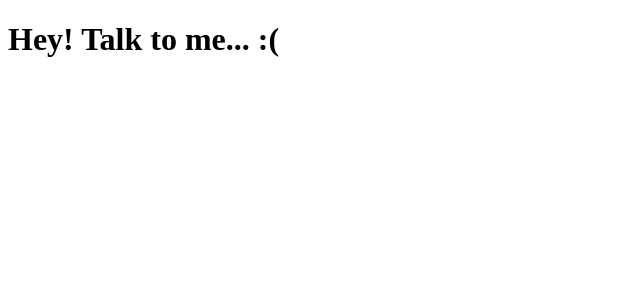
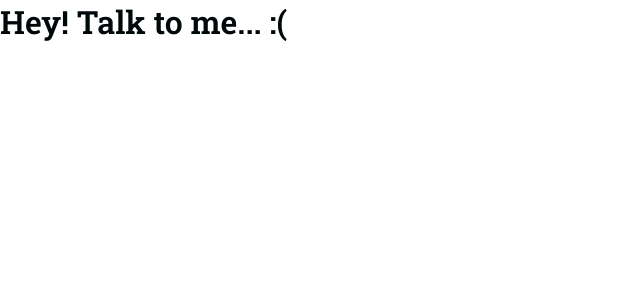
Before and after one commit to NauanyC/Messager, a React app: page / in a window 1280 px wide. Shown: the top 300 px of the page, without its empty margins (0-640 px from the left). Built offline with nearby package versions, Linux system fonts and the light colour scheme.

Commit message:
feat: add global styling

```diff
--- a/package.json
+++ b/package.json
@@ -13,6 +13,7 @@
   "dependencies": {
     "react": "^17.0.2",
     "react-dom": "^17.0.2",
+    "styled-components": "^5.3.0",
     "typescript": "^4.2.4"
   },
   "devDependencies": {
@@ -24,6 +25,7 @@
     "@babel/preset-typescript": "^7.13.0",
     "@types/react": "^17.0.7",
     "@types/react-dom": "^17.0.5",
+    "@types/styled-components": "^5.1.9",
     "@typescript-eslint/eslint-plugin": "^4.25.0",
     "@typescript-eslint/parser": "^4.25.0",
     "babel-eslint": "^10.1.0",
--- a/public/index.html
+++ b/public/index.html
@@ -5,6 +5,11 @@
     <meta http-equiv="X-UA-Compatible" content="IE=edge" />
     <meta name="viewport" content="width=device-width, initial-scale=1.0" />
     <meta name="theme-color" content="#312661" />
+    <link rel="preconnect" href="https://fonts.gstatic.com" />
+    <link
+      href="https://fonts.googleapis.com/css2?family=Roboto+Slab:wght@400;600&display=swap"
+      rel="stylesheet"
+    />
     <title>FaceBlooks</title>
   </head>
   <body>
--- a/src/App.tsx
+++ b/src/App.tsx
@@ -1,8 +1,10 @@
 import * as React from "react";
+import GlobalStyles from "./styles/global";
 
 const App: React.FC = () => {
   return (
     <div className="App">
+      <GlobalStyles />
       <h1>Hey! Talk to me... :(</h1>
     </div>
   );
--- /dev/null
+++ b/src/styles/global.ts
@@ -0,0 +1,31 @@
+import { createGlobalStyle } from "styled-components";
+
+export default createGlobalStyle`
+  :root {
+    --pure-white: #fcfcfc;
+    --dark-black: #00080a;
+    --main-blue: #4991ab;
+  }
+
+  *{
+    margin:0;
+    padding:0;
+    box-sizing: border-box;
+    outline:0;
+  }
+  body{
+    background: var(--white);
+    color: var(--dark-black);
+    -webkit-font-smoothing: antialiased;
+  }
+  body, input, button{
+    font-family: 'Roboto Slab', serif;
+    font-size: 16px;
+  }
+  h1, h2, h3, h4, h5, h6, strong{
+    font-weight: 600;
+  }
+  button, a{
+    cursor: pointer;
+  }
+`;
```
Also changed, not shown: 1 other file (tests, documents, lock files or other folders).
